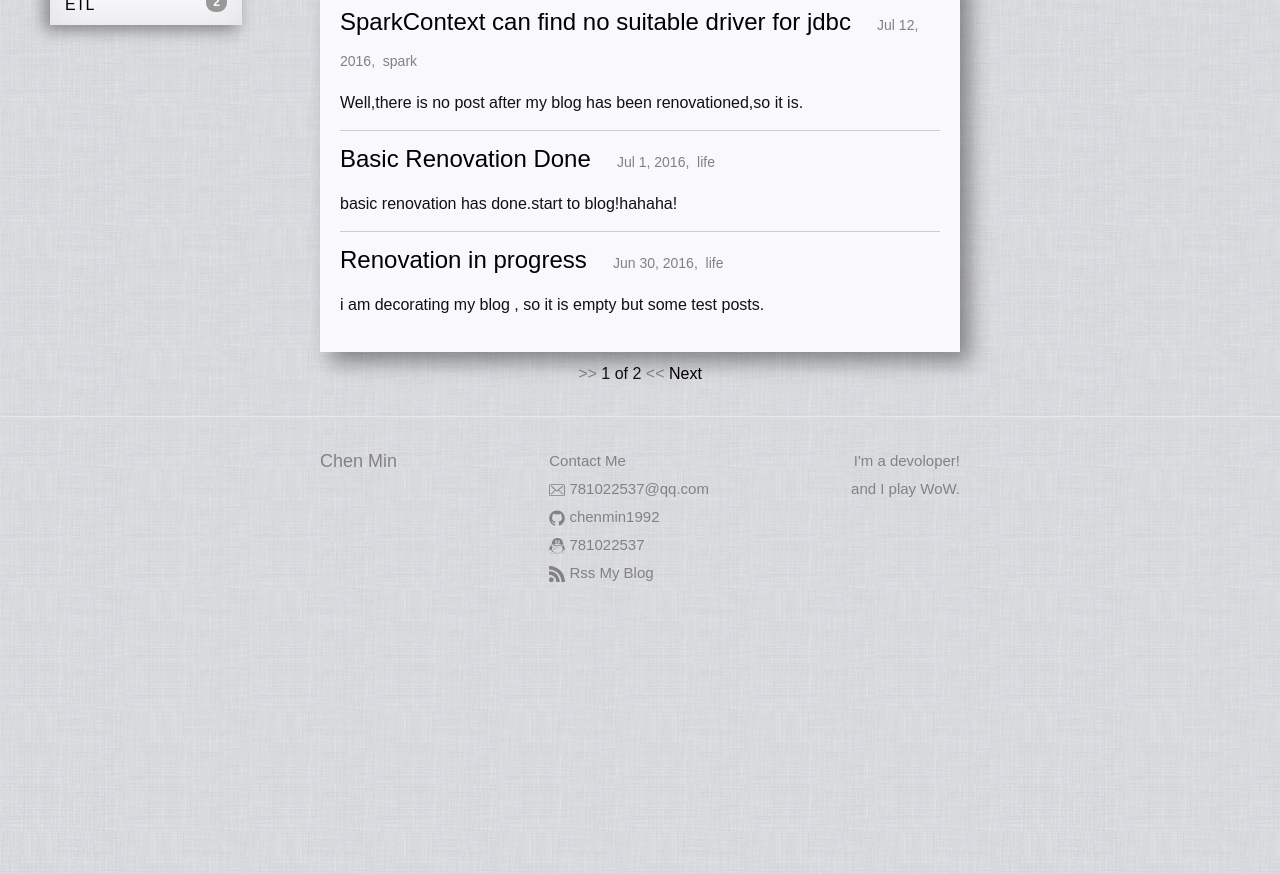
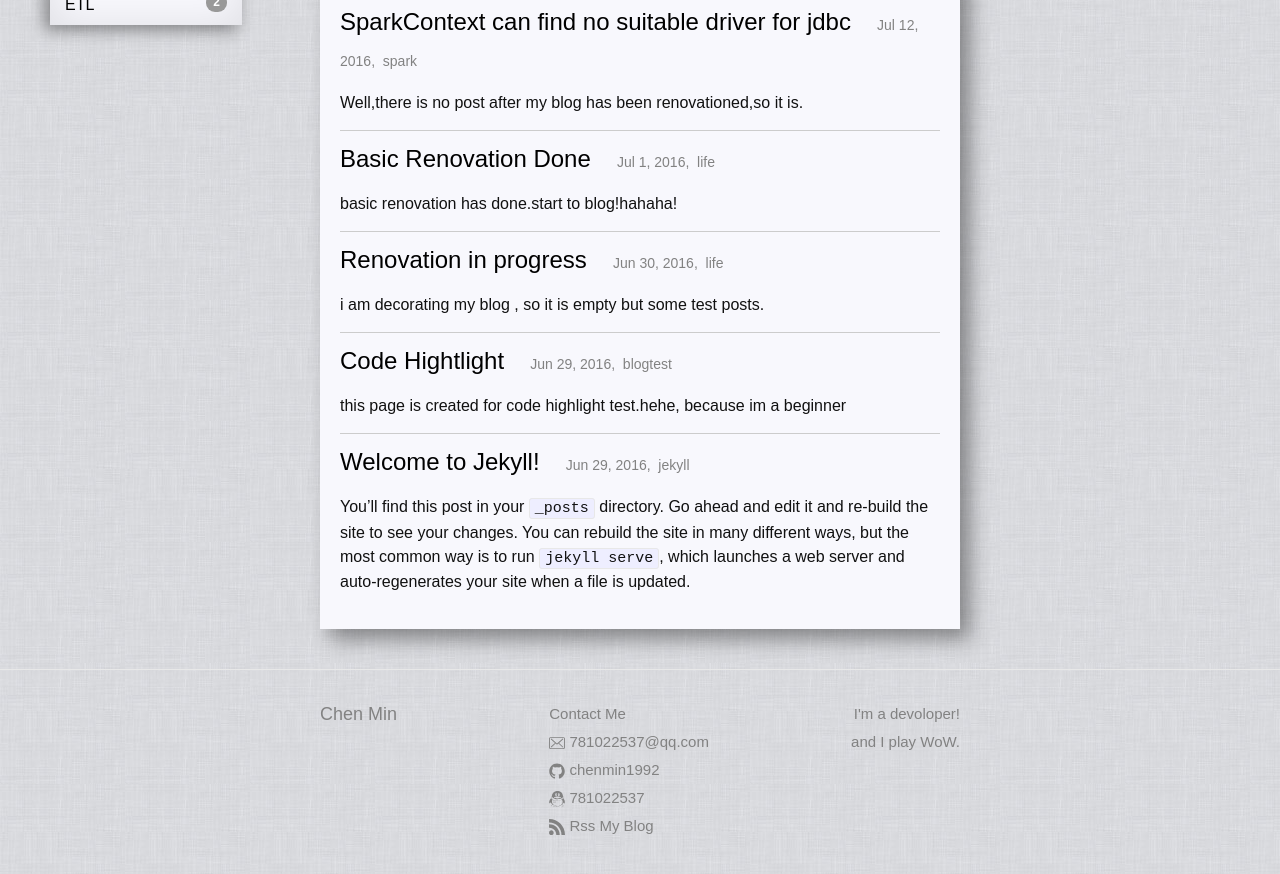
Before and after one commit to chenmin1992/chenmin1992.github.io, a Jekyll site: the page built from index.html, in a window 1280 px wide and 900 px high, scrolled down 789 px. Shown: the top 874 px of the window. Built offline with Jekyll 4.4.1, drawn with Linux system fonts in a browser that asks for light colours; the list of posts is cut into pages by our own code; before the commit the page ends 1436 px from its top, so only the background shows below that.

```diff
--- a/_config.yml
+++ b/_config.yml
@@ -22,7 +22,7 @@
 
 # paginate
 gems: [jekyll-paginate]
-paginate: 5
+paginate: 1000
 
 permalink: none
 
--- a/index.html
+++ b/index.html
@@ -8,7 +8,6 @@
 
   {% include posts-list.html %}
 
-  {% include paginator.html %}
 </div>
 
 <script>
```
Also changed, not shown: img/favicon.ico (added).
